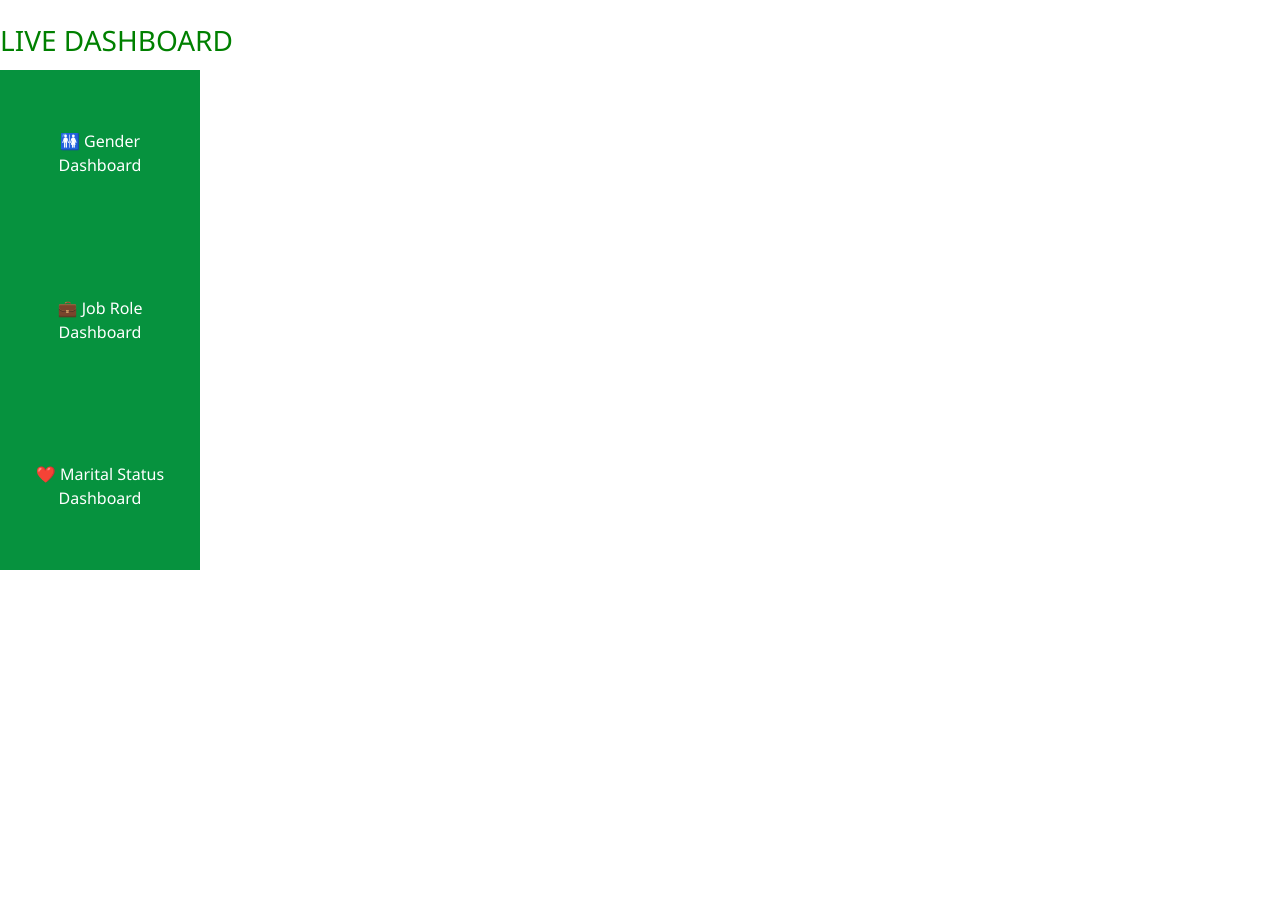
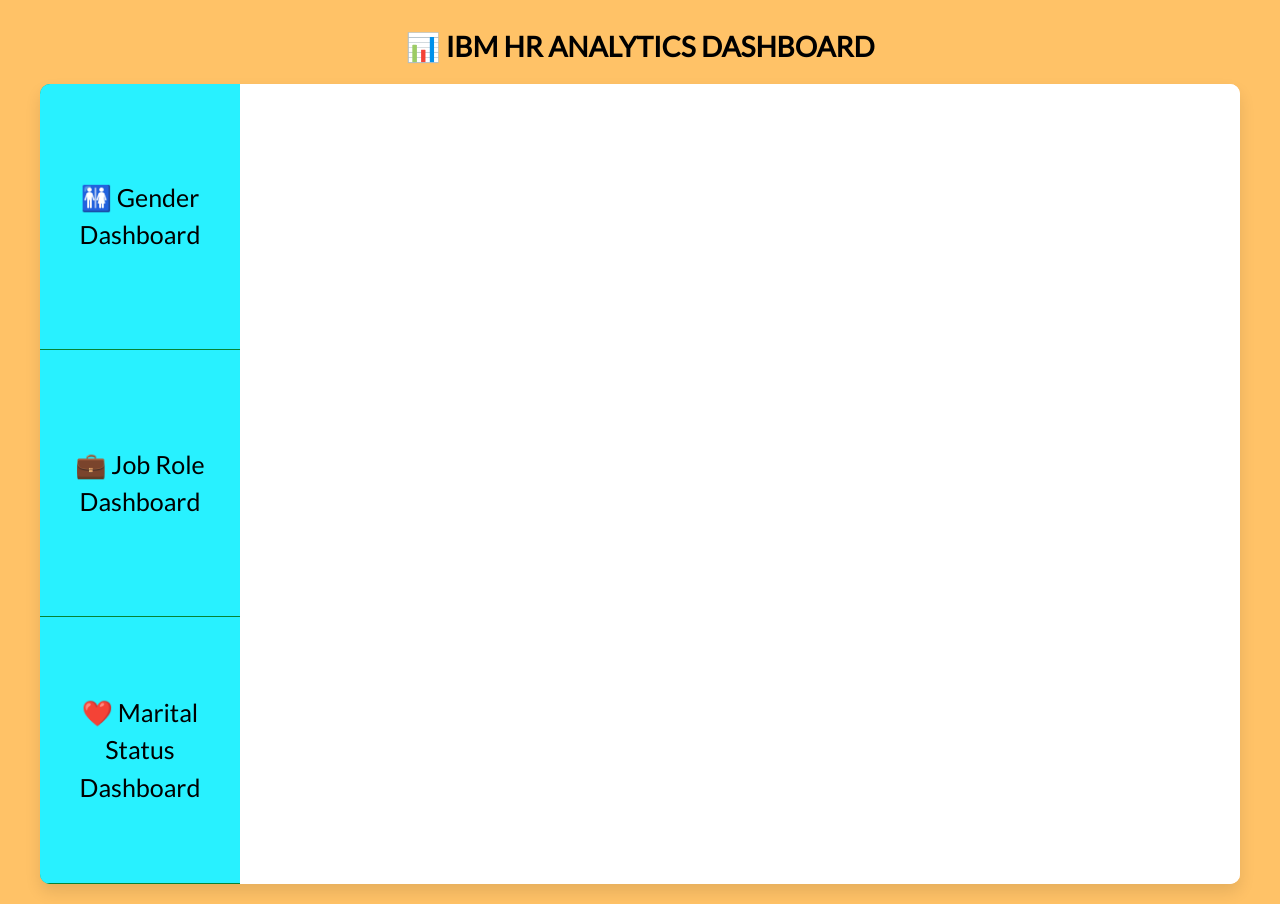
Before and after one commit to KapuluruBhuvaneswariVspdbct/IBM-DASHBOARD, a plain HTML site: page index.html in a window 1280 px wide. Before the commit the page ends 800 px from the top, so only its background shows below. Drawn offline with nearby package versions, Linux system fonts and the light colour scheme; a web font is replaced by a local one.

Commit message:
Update index.html

```diff
--- a/index.html
+++ b/index.html
@@ -1,133 +1,140 @@
-
 <!DOCTYPE html>
 <html lang="en">
 <head>
-
   <meta charset="UTF-8" />
   <meta name="viewport" content="width=device-width, initial-scale=1.0"/>
+  <title>Bhuvaneswari Kapuluru | AI Engineer</title>
 
-  <title>Bhuvaneswari Kapuluru | AI Engineer</title>
-  <link href="https://fonts.google.com/share?selection.family=Caveat:wght@400..700" rel="stylesheet"/>
-
+  <!-- Bootstrap & Fonts -->
   <link href="https://cdn.jsdelivr.net/npm/bootstrap@5.3.0/dist/css/bootstrap.min.css" rel="stylesheet">
-  <!-- Google Font: Cavita and Lato (fallback for Lavish) -->
   <link href="https://fonts.googleapis.com/css2?family=Caveat:wght@700&family=Lato&display=swap" rel="stylesheet">
   <script src="https://public.tableau.com/javascripts/api/viz_v1.js"></script>
-<!-- Font Awesome Icons -->
   <link rel="stylesheet" href="https://cdnjs.cloudflare.com/ajax/libs/font-awesome/6.4.0/css/all.min.css">
 
   <style>
     body {
-      background-color: #ffffff;
-      font-family: 'Segoe UI', Tahoma, Geneva, Verdana, sans-serif;
+      background-color: #f9f9f9;
+      font-family: 'Lato', sans-serif;
       margin: 0;
       padding: 0;
     }
 
-#tableauVizContainerModal4 object.tableauViz {
+    h3 {
+      text-align: center;
+      color: #000000;
+      margin-top: 30px;
+      font-weight: bold;
+    }
+
+    .dashboard-wrapper {
+      display: flex;
       width: 100%;
-  height: 100%;
+      max-width: 1200px;
+      margin: 20px auto;
+      background-color: #fff;
+      border-radius: 10px;
+      box-shadow: 0 8px 16px rgba(0, 0, 0, 0.1);
+      overflow: hidden;
+      height:600px;
     }
-  #vizContainerModal4{ flex-grow: 1;
-  height: 100%;}
 
-/* Embedded Tableau visualization */
+    .sidebar {
+      width: 280px;
+      background-color: #06923E;
+      display: flex;
+      flex-direction: column;
+    }
 
-#tableauVizContainerModal4 object.tableauViz {
-  width: 100%;
-  height: 100%;
+    .sidebar button {
+      flex: 1;
+      padding: 20px;
+      border: none;
+      background-color: #28f1ff;
+      color: black;
+      font-weight: 500;
+      font-size: 25px;
+      cursor: pointer;
+      border-bottom: 1px solid #058435;
+      transition: background 0.3s;
     }
-    /* Ensure Tableau dashboards fill space */
 
-#tableauVizContainerModal4 {
-  width: 100%;
-  height: 100%;
-  min-height: 500px;
+    .sidebar button:hover {
+      background-color: #12d5e7;
     }
-/* Ensure Tableau dashboards fill space */
-#tableauVizContainerModal1,
-#tableauVizContainerModal4 {
-  width: 100%;
-  height: 100%;
-  min-height: 500px;
+
+    #vizContainerModal4 {
+      flex-grow: 1;
+      height: 600px;
+      padding: 10px;
+      background-color: #ffffff;
     }
 
     object.tableauViz {
       width: 100%;
       height: 100%;
       border: none;
+      justify-content: center;
+    }
+    .dashboard-wrapper {
+  display: flex;
+  width: 100%;
+  max-width: 1200px;
+  margin: 20px auto;
+  height: 100vh; /* Ensures full screen height */
+  background-color: #fff;
+  border-radius: 10px;
+  box-shadow: 0 8px 16px rgba(0, 0, 0, 0.1);
+  overflow: hidden;
 }
 
-#tableauVizContainerModal4 object.tableauViz {
-  width: 100%;
+#vizContainerModal4 {
+  flex-grow: 1;
   height: 100%;
+  min-height: 500px;
+  padding: 0;
+  background-color: #ffffff;
+  display: flex;
+  align-items: stretch;width:1000px;
+  width:1000px;
 }
-#tableauVizContainerModal1 object.tableauViz {
-  width: 100%;
+
+object.tableauViz {
+  width: 1100px;
   height: 100%;
+  border: none;
 }
+
   </style>
 </head>
-<body>
+<body style="background-color: rgb(255, 194, 103);">
 
+  <h3>📊 IBM HR ANALYTICS DASHBOARD</h3>
 
-    <h3 style="color:green; margin-top: 24px;">LIVE DASHBOARD</h3>
-    <div style="display: flex; width: 100%; height: 500px; margin-top: 12px;">
-      <!-- Left Column – Buttons -->
-      <div style="width: 200px; background-color: #06923E; display: flex; flex-direction: column;">
-        <button onclick="loadDashboardModal4('gender')" style="flex: 1; padding: 20px; border: none; background-color: #06923E; color: white; cursor: pointer;">🚻 Gender Dashboard</button>
-        <button onclick="loadDashboardModal4('job')" style="flex: 1; padding: 20px; border: none; background-color: #06923E; color: white; cursor: pointer;">💼 Job Role Dashboard</button>
-        <button onclick="loadDashboardModal4('marital')" style="flex: 1; padding: 20px; border: none; background-color: #06923E; color: white; cursor: pointer;">❤️ Marital Status Dashboard</button>
+  <div class="dashboard-wrapper">
+    <!-- Left Sidebar – Buttons -->
+    <div class="sidebar">
+      <button onclick="loadDashboardModal4('gender')">🚻 Gender Dashboard</button>
+      <button onclick="loadDashboardModal4('job')">💼 Job Role Dashboard</button>
+      <button onclick="loadDashboardModal4('marital')">❤️ Marital Status Dashboard</button>
     </div>
 
-      <!-- Right<body
-      Column – Dashboard Embed -->
-      <div id="vizContainerModal4" style="flex-grow: 1; height: 100%; background-color: #fff;">
+    <!-- Right Dashboard Embed -->
+    <div id="vizContainerModal4">
       <div class='tableauPlaceholder' id='tableauVizContainerModal4'></div>
     </div>
   </div>
+
   <script>
-  // Modal 1 Dashboard Paths
-  const dashboardsModal1 = {
-    products: "views/products_17513385452750/products_dashboard",
-    customer: "views/customer_17513371633200/customerdashboard",
-    yearly: "views/year_17513373303450/year_wise_analysis"
-  };
-
-  // Modal 4 Dashboard Paths
     const dashboardsModal4 = {
       gender: "views/gender_dashboard_17514741069920/gender_dashboard",
       job: "views/job_dashboard_17514741857490/job_dashboard",
       marital: "views/marital_status_dashboard/marital_status_dashboard"
     };
 
-  // Modal 1 loader
-  function loadDashboardModal1(type) {
-    const container = document.getElementById('tableauVizContainerModal1');
+    function loadDashboardModal4(type) {
+      const container = document.getElementById('tableauVizContainerModal4');
       container.innerHTML = `
-      <object class="tableauViz" style="width: 910px; height: 100%;">
-        <param name="host_url" value="https%3A%2F%2Fpublic.tableau.com%2F"/>
-        <param name="embed_code_version" value="3"/>
-        <param name="path" value="${dashboardsModal1[type]}"/>
-        <param name="toolbar" value="yes"/>
-        <param name="animate_transition" value="yes"/>
-        <param name="display_static_image" value="yes"/>
-        <param name="display_spinner" value="yes"/>
-        <param name="display_overlay" value="yes"/>
-        <param name="display_count" value="yes"/>
-        <param name="language" value="en-US"/>
-      </object>
-    `;
-    const script = document.createElement('script');
-    script.src = "https://public.tableau.com/javascripts/api/viz_v1.js";
-    container.appendChild(script);
-  }
-
-  // Modal 4 loader (IMPORTANT: Fixed wrong container ID bug)
-  function loadDashboardModal4(type) {
-    const container = document.getElementById('tableauVizContainerModal4'); // Corrected!
-    container.innerHTML = `
-      <object class="tableauViz" style="width: 100%; height: 100%;">
+        <object class="tableauViz">
           <param name="host_url" value="https%3A%2F%2Fpublic.tableau.com%2F"/>
           <param name="embed_code_version" value="3"/>
           <param name="path" value="${dashboardsModal4[type]}"/>
@@ -144,23 +151,9 @@
       script.src = "https://public.tableau.com/javascripts/api/viz_v1.js";
       container.appendChild(script);
     }
+
+    // Load default dashboard
+    window.onload = () => loadDashboardModal4('gender');
   </script>
-
-<script>
-  function openModal(id) {
-    document.getElementById(id).style.display = 'block';
-
-    if (id === 'modal1') {
-      loadDashboardModal1('products'); // Ensure default dashboard loads
-    }
-
-    if (id === 'modal4') {
-      loadDashboardModal4('gender'); // Ensure default dashboard loads
-    }
-  }
-
-
-</script>
-
 </body>
 </html>
```
Lines whose indentation alone changed are shown as unchanged.
